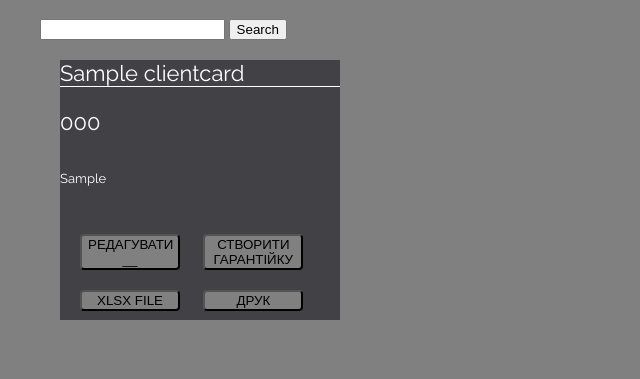
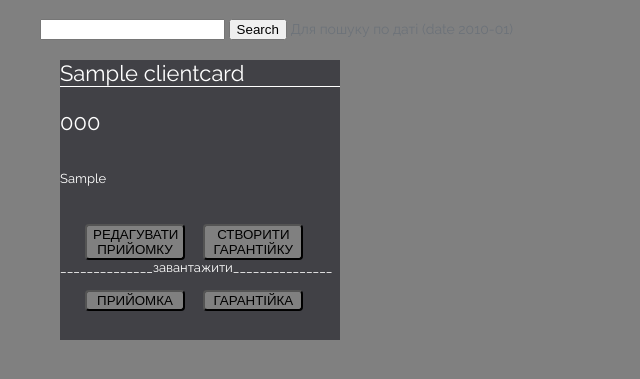
Before and after one commit to C9RRY/N9XT2in_lab, a Django app: page /queued/ in a window 1280 px wide. Shown: the part 101-480 px from the top of the page, without its empty margins (0-640 px from the left). Run offline with Django 3.2, Linux system fonts and the light colour scheme; a user stored in the database is signed in; tables that the repository leaves empty hold one stand-in row (values such as "Sample post").

Commit message:
serg correct

```diff
--- a/fix_store/radio_st/templates/radio_st/base.html
+++ b/fix_store/radio_st/templates/radio_st/base.html
@@ -17,7 +17,7 @@
                     <img src="{% static 'repair_shop/img/logo.png' %}" alt="">
                 </div>
                 <nav class="nav">
-                        <a class="nav__link" href="{% url 'home' %}">Головна</a>
+                        <a class="nav__link" href="{% url 'queued' %}">приймальна</a>
                         <a class="nav__link" href="{% url 'radio' %}">Радіо</a>
                         <a class="nav__link" href="{% url 'new_radio' %}">додати хвилю</a>
                     {% if request.user.is_authenticated and request.user.is_staff %}
--- a/fix_store/radio_st/templates/radio_st/radio.html
+++ b/fix_store/radio_st/templates/radio_st/radio.html
@@ -14,7 +14,9 @@
                 </div>
                 <div class="bottom-card">
                     <p class="first-p">
-                        {{ radio.ready_to_play }}
+                        {% if radio.ready_to_play %}
+                        Відтворюється
+                        {% endif %}
                     </p>
                     <p class="second-p">
                         {{ radio.url }}
--- a/fix_store/radio_st/tmux_with_radio/radio_run_sh.py
+++ b/fix_store/radio_st/tmux_with_radio/radio_run_sh.py
@@ -17,7 +17,7 @@ def play_st():
         conn = psycopg2.connect(dbname='lab_db', user='lab', password='fjfj', host='localhost')
         cursor = conn.cursor()
         sql = 'SELECT * FROM radio_st_radios' \
-              ' WHERE ready_to_play = 1 '
+              ' WHERE ready_to_play = True '
         cursor.execute(sql)
         stations_info = cursor.fetchall()
         if stations_info:
@@ -30,7 +30,7 @@ def play_st():
                 conn = psycopg2.connect(dbname='lab_db', user='lab', password='fjfj', host='localhost')
                 cursor = conn.cursor()
                 sql = f""" UPDATE radio_st_radios
-                  SET play_now = 1
+                  SET play_now = True
                   WHERE id = {station_id }"""
                 cursor.execute(sql)
                 conn.commit()
--- a/fix_store/radio_st/views.py
+++ b/fix_store/radio_st/views.py
@@ -36,7 +36,7 @@ class AddStation(LoginRequiredMixin, CreateView):
 
     def get_context_data(self, *, object_list=None, **kwargs):
         context = super().get_context_data(**kwargs)
-        context['title'] = 'Прийомка'
+        context['title'] = 'Додати станцію'
         return context
 
 
--- a/fix_store/repair_shop/static/repair_shop/css/styles.css
+++ b/fix_store/repair_shop/static/repair_shop/css/styles.css
@@ -98,13 +98,19 @@ ___________________*/
     margin-down: 40px;
     display: inline-grid;
     width: 290px;
-    height: 300px;
+    height: 320px;
     margin-bottom: 10px;
 }
 
 .card1{
     width: 280px;
     background: #414146;
+    margin: 20px;
+}
+
+.card2{
+    width: 280px;
+    background: #554441;
     margin: 20px;
 }
 
@@ -164,7 +170,7 @@ ___________________*/
     position: relative;
     left: 10px;
     background: grey;
-    margin: 10px;
+    margin-left: 15px;
     border-radius: 4px
 }
 
@@ -176,7 +182,8 @@ ___________________*/
     position: relative;
     left: 10px;
     background: #507971;
-    margin: 10px;
+    margin-left: 15px;
+    border-radius: 4px
 }
 
 
--- a/fix_store/repair_shop/templates/repair_shop/queued.html
+++ b/fix_store/repair_shop/templates/repair_shop/queued.html
@@ -10,10 +10,16 @@
         <form class="search" method="GET" action="" >
             <input type="search" name="search">
             <button  type="submit"> Search </button>
+            Для пошуку по даті  (date 2010-01)
         </form>
         {% for client_card in client_cards %}
+
         <div class="card">
+            {% if client_card.is_fixed %}
             <div class="card1">
+            {% else %}
+            <div class="card2">
+            {% endif %}
                 <div class="top-card">
                     {{ client_card.name }}
                 </div>
@@ -25,10 +31,11 @@
                         {{ client_card.breakage }}
                     </p>
                     <p class="button-p">
-                        <button class="choice-btn" onclick="location.href='{% url 'master-select' client_card.slug client_card.pk %}'">Редагувати   __  </button>
+                        <button class="choice-btn" onclick="location.href='{% url 'master-select' client_card.slug client_card.pk %}'">Редагувати прийомку  </button>
                         <button class="choice-btn" onclick="location.href='{% url 'warranty-update' client_card.slug client_card.pk %}'">Створити гарантійку</button><br>
-                        <button class="choice-btn" onclick="location.href='{% url 'create_xlsx' client_card.slug client_card.pk %}'">XLSX file</button>
-                        <button class="choice-btn" onclick="location.href='{% url 'create_warranty_xlsx' client_card.slug client_card.pk %}'">Друк</button>
+                         ______________завантажити_______________ <br><br>
+                        <button class="choice-btn" onclick="location.href='{% url 'create_xlsx' client_card.slug client_card.pk %}'">Прийомка</button>
+                        <button class="choice-btn" onclick="location.href='{% url 'create_warranty_xlsx' client_card.slug client_card.pk %}'">Гарантійка</button>
                     </p>
                 </div>
             </div>
--- a/fix_store/repair_shop/views.py
+++ b/fix_store/repair_shop/views.py
@@ -41,20 +41,6 @@ def create_xlsx_warranty(request, slug, pk):
     return redirect(f'{redirect_url}{url}')
 
 
-# def download(request, path):
-#     file_path = os.path.join(settings.MEDIA_ROOT, path)
-#     if os.path.exists(file_path):
-#         with open(file_path, 'rb') as fh:
-#             response = HttpResponse(fh.read(), content_type="application/admin_upload")
-#             response['Content-Disposition'] = 'inline; filename='+os.path.basename(file_path)
-#             return response
-#     raise Http404
-
-
-# with class based view
-# LoginRequiredMixin used for protect against not auth user
-
-
 class Queued(LoginRequiredMixin, ListView):
     paginate_by = 12
     model = ClientCard
@@ -72,9 +58,15 @@ class Queued(LoginRequiredMixin, ListView):
         query = self.request.GET.get('search')
 
         if query:
-            query_phone = query.replace(' ', '')
+            query = query.replace(' ', '')
+            query_date = '*******'
+            if 'date' in query:
+                query_date = query[4:]
+                print(query_date)
             post_result = ClientCard.objects.filter(
-                Q(name__contains=query) | Q(phone_number__contains=query_phone)).order_by('id').reverse()
+                Q(name__contains=query) |
+                Q(phone_number__contains=query) |
+                Q(in_date__contains=query_date)).order_by('id').reverse()
             result = post_result
         else:
             result = ClientCard.objects.filter().order_by('id').reverse()
--- a/requirements.txt
+++ b/requirements.txt
@@ -11,4 +11,3 @@ qrcode==7.3.1
 sqlparse==0.4.2
 tk==0.1.0
 radio==0.1.3
-psycopg2==2.9.3
```
Also changed, not shown: fix_store/media/img/client.png (added).
